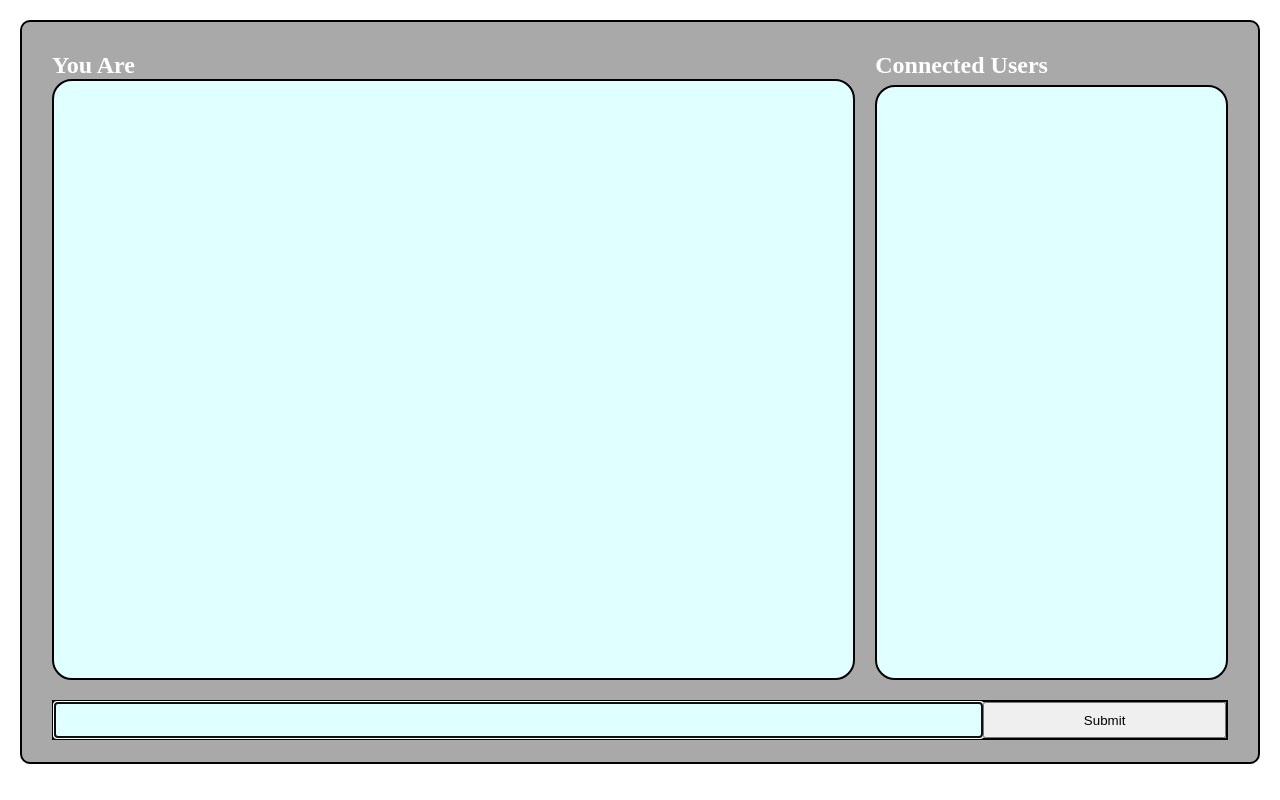
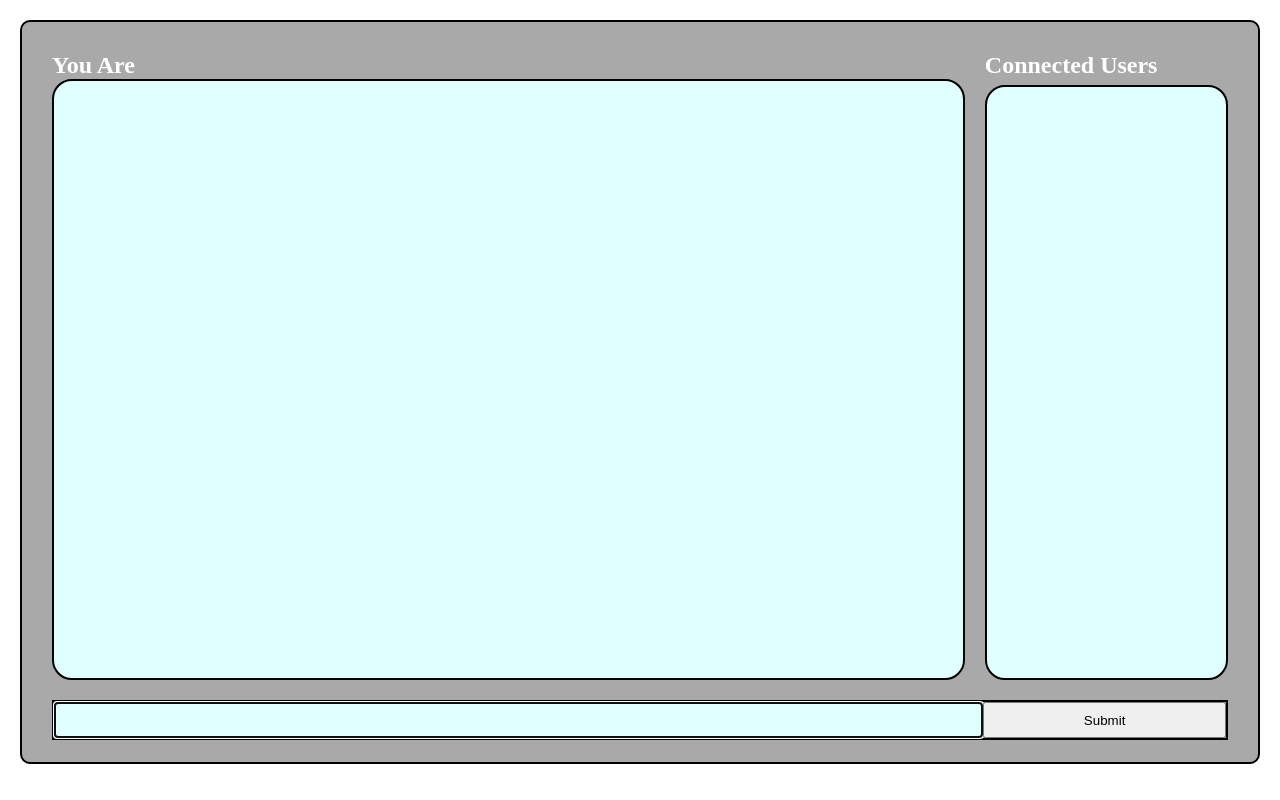
Before and after one commit to alexander19lam/Simple-Chat-App, a plain HTML site: page index.html in a window 1280 px wide. Drawn offline with Linux system fonts and the light colour scheme; no server answers.

Commit message:
Added Comments, and min width

```diff
--- a/index.html
+++ b/index.html
@@ -12,7 +12,7 @@
     <div id="container">
         <div id='content'>
             <div id="messageContainer">
-                <h2>You Are <span id="userID"></span></h2>
+                <h2>You Are <i><span id="userID"></span></i></h2>
                 <div id="messages">
 
                 </div>
--- a/public/css/main.css
+++ b/public/css/main.css
@@ -1,75 +1,60 @@
+/* Defaulting to 0 margin for custom setting below */
 * {
     margin: 0;
 }
 
+/* Format text on top of each dialog*/
 h2{
     color: white;
     flex-grow: 1;
 }
 
+/* Main Container Housing the Elements */
 #container {
     margin: 20px;
     padding: 10px;
     height: 90vh;
-    /* display: flex; */
+    min-width: 300px;
     flex-direction: column;
     border: 2px solid black;
     border-radius: 10px;
     background-color: darkgray;
 }
 
+/* Style for the control elements */
 #controls {
     margin: 0px 20px 10px 20px;
     border: 2px solid black;
-    /* flex-grow: 1; */
-    /* border-radius: 10px; */
-    /* min-height: 35px; */
     height: 5%;
     display: flex;
 }
 #controls input {
-    /* width: calc(100% - 200px); */
     background-color: lightcyan;
     padding-left: 5px;
-    /* border-radius: 10px 0px 0px 10px; */
     flex-grow: 8;
-    /* height: 100%; */
 }
 #controls button {
     flex-grow: 2;
-    /* border-radius: 0px 10px 10px 0px; */
-    /* flex-basis: 200px; */
-    /* width: 200px; */
-    /* height: 100%; */
-    /* float:right; */
 }
 
+/* Container alignment for active users and messages */
 #content {
     height: 90%;
     display: flex;
     padding: 10px;
 }
 
+/* Formating for the messages*/
 #messageContainer {
-    /* height: 100%; */
     flex-grow: 8;
     display: flex;
     flex-direction: column;
     padding: 10px;
-    max-width: 1300px;
-    /* max-width: 1400px; */
-    /* justify-content: flex-end; */
+    max-width: 75vw;
 }
-
-/* #messageContainer h3{
-    color: white;
-    flex-grow: 1;
-} */
 
 #messages {
     height: 100%;
-    /* flex-grow: 99; */
-
     overflow-y: auto;
     display: flex;
     flex-direction: column;
@@ -79,23 +64,23 @@ h2{
     background-color: lightcyan;
 }
 
+#messages p {
+    margin: 2px 0px;
+}
+
+/* Allow for messages to be bottom aligned */
 #messages p:first-child {
     margin-top: auto;
 }
 
-#messages p {
-    margin: 2px 0px;
-}
-
-
+/* Formating for active users column */
 #userContainer {
     flex-grow: 2;
     display: flex;
     flex-direction: column;
     padding: 10px;
-    /* min-width: 200px; */
+    max-width: 19vw;
 }
-
 
 #users {
     flex-grow: 99;
@@ -103,7 +88,9 @@ h2{
     padding: 10px;
     border-radius: 20px;
     background-color: lightcyan;
+    overflow: auto;
 }
+
 #users p {
     margin: 5px 0px;
 }
```
Also changed, not shown: public/script/main.js (+15 -1 lines).
